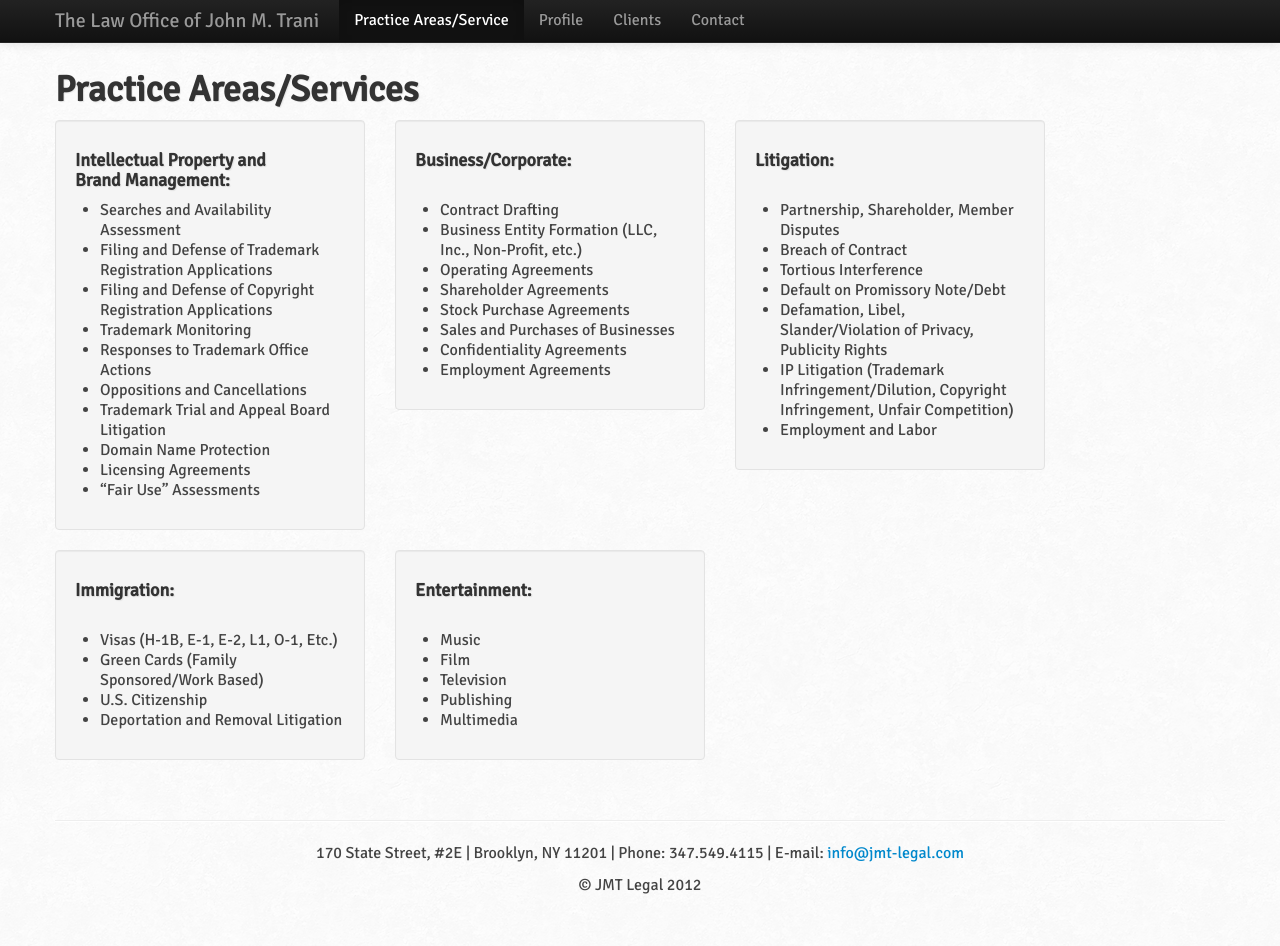
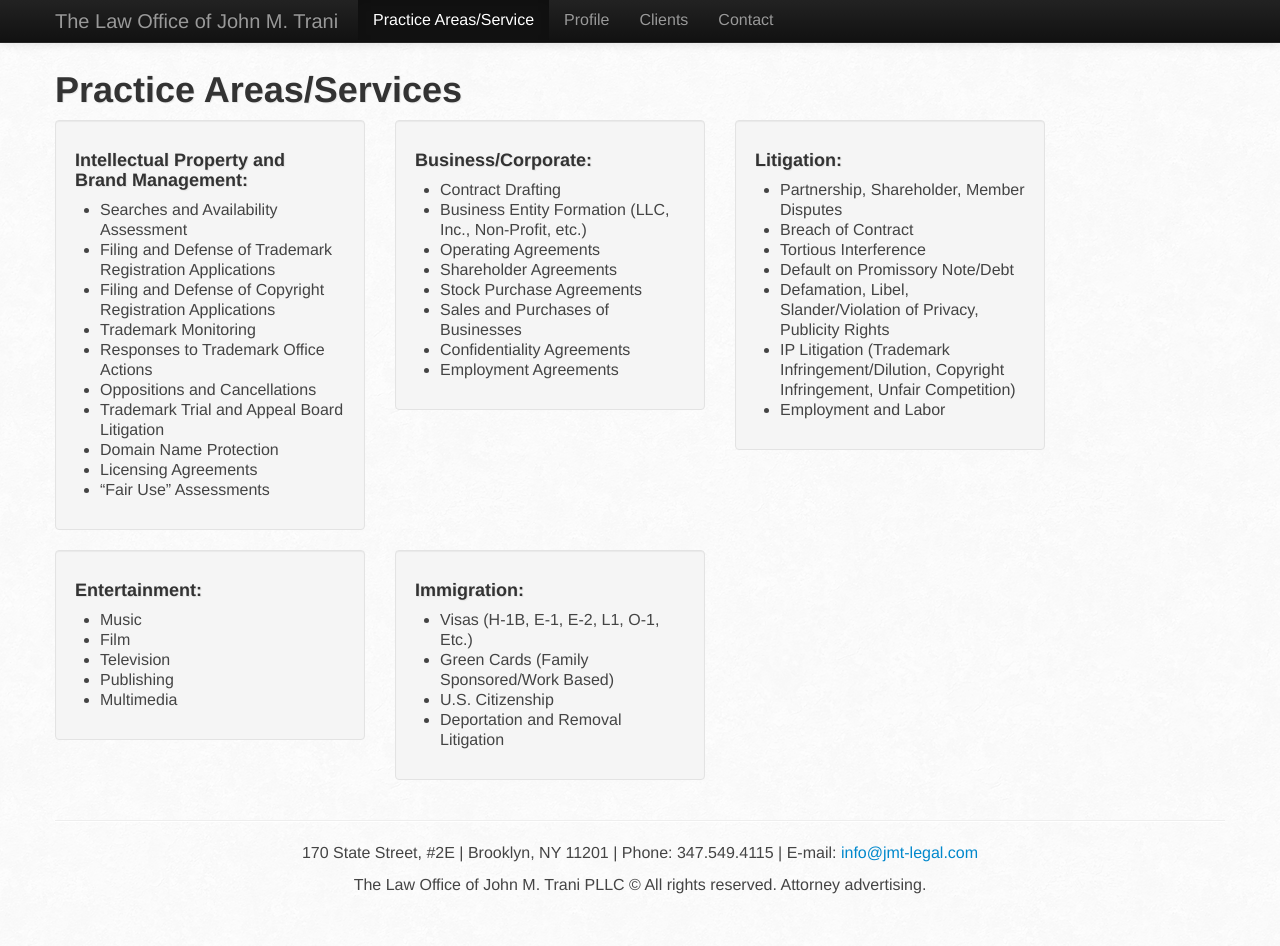
Before and after one commit to choochburger/jmt_legal, a PHP site: page /?font=1 in a window 1280 px wide, after a click on "Practice Areas/Service". Run offline with PHP 8.4, Linux system fonts and the light colour scheme; some libraries are stand-ins or nearby versions; some web fonts are replaced.

Commit message:
latest revs

```diff
--- a/www/clients.html
+++ b/www/clients.php
@@ -1,9 +1,9 @@
-<h2>Clients</h2>
+<h2>Client Sample (current and former)</h2>
 
 <div class="row">
   <div class="span3 well">
     <h4>5boro Industries, Inc:</h4>
-    <p>5boro Skateboards is a leading manufacturer of skateboards, accessories and apparel based in New York City. 5boro embodies the heart and soul of skateboarding and has the distinct honor of being the longest-running, independently owned-and-operated skateboard company in New York City history.</p>
+    <p>5boro Skateboards is a leading manufacturer of skateboards, accessories and apparel and is the longest-running, independently owned-and-operated skateboard company in New York City.</p>
     <img src="img/clients/5boro.jpg">
   </div>
   <div class="span3 well">
@@ -12,9 +12,9 @@
     <img src="img/clients/carrotcreative_medium.jpg">
   </div>
   <div class="span3 well">
-    <h4>Turnstyle Music Group:</h4>
-    <p>Turnstyle Music Group is New York City's premiere concert promoting agency. It books high quality, original entertainment for NYC music venues.</p>
-    <img src="img/clients/turnstyle.jpg">
+    <h4>Demonstrous Productions:</h4>
+    <p>"Demonstrous Productions is a media development and production company, providing film and photography, design and fabrication, post-production and motion graphics services.</p>
+    <img src="img/clients/demonstrous.jpg">
   </div>
 </div>
 <div class="row">
@@ -48,6 +48,11 @@
     <p>Trees on Fire is an eco-band out of Virginia that has taken environmental action through its music. The band has raised awareness for the Sierra Club, Appalachian Voices, Atchafalaya Basinkeeper, Building Goodness Foundation, Climate Ride and the Chesapeake Climate Action Network.</p>
     <img src="img/clients/treesonfire.jpg">
   </div>
+  <div class="span3 well">
+    <h4>Turnstyle Music Group:</h4>
+    <p>Turnstyle Music Group is New York City's premiere concert promoting agency. It books high quality, original entertainment for NYC music venues.</p>
+    <img src="img/clients/turnstyle.jpg">
+  </div>
 </div>
 
 <p>In addition, The Law Office of John M. Trani represents various individual musicians, groups, producers, performers, models, writers and visual artists.</p>
--- a/www/css/main.css
+++ b/www/css/main.css
@@ -1,6 +1,5 @@
 body {
   background: #fff url("../img/bg.png");
-  font-family: 'Signika', sans-serif;
   line-height: 22px;
   font-size: 16px;
 }
@@ -52,16 +51,13 @@ li p.lead {
  * Sections
  **/
 
-.section {
-  margin-bottom: 40px;
-}
-
 .section .btn.home {
   float: right;
 }
 
 #home .lead {
   font-size: 18px;
+  margin-bottom: 0;
 }
 
 @media (min-width: 767px) {
@@ -72,10 +68,6 @@ li p.lead {
 
   #home .right-border p {
     padding-right: 12px;
-  }
-
-  #practice-areas h4 {
-    min-height: 40px;
   }
 }
 
--- a/www/home.html
+++ b/www/home.php
@@ -8,6 +8,7 @@
   <div class="span6 right-border">
     <h2>Firm Overview:</h2>
     <p class="lead">The Law Office of John M. Trani focuses on counseling clients and litigating disputes in the areas of Intellectual Property and Brand Management (Trademark &amp; Copyright), Business/Corporate, Immigration, Entertainment and Employment. The Law Office of John M. Trani provides legal counsel and representation to both individuals and small and mid-sized entertainment, non-profit, start-up and new media businesses.</p>
+    <?php include 'shared/social_networks.php' ?>
  </div>
   <div class="span6">
     <h2>Areas of Practice:</h2>
--- a/www/index.php
+++ b/www/index.php
@@ -18,7 +18,17 @@
       }
     </style>
     <link rel="stylesheet" href="css/bootstrap-responsive.min.css">
-    <link href='http://fonts.googleapis.com/css?family=Signika' rel='stylesheet' type='text/css'>
+
+    <?php
+      $fontFamily = 'Lora';
+
+      if ($_GET['font']) $fontFamily = $_GET['font'];
+
+      echo '<link href="http://fonts.googleapis.com/css?family='.$fontFamily.'" rel="stylesheet" type="text/css">';
+      echo '<style>body { font-family: '.$fontFamily.', sans-serif }</style>';
+    ?>
+
+
     <link rel="stylesheet" href="css/main.css">
 
     <script src="js/vendor/modernizr-2.6.1-respond-1.1.0.min.js"></script>
@@ -52,32 +62,31 @@
 
 
       <div class="section" id="home" style="display: none">
-        <?php include 'home.html' ?>
-        <?php include 'shared/social-networks.html' ?>
+        <?php include 'home.php' ?>
         <div class="row">
           <div class="span12 center">
           </div>
         </div>
       </div>
       <div class="section" id="practice-areas" style="display: none">
-        <?php include 'practice_areas.html' ?>
+        <?php include 'practice_areas.php' ?>
       </div>
       <div class="section" id="profile" style="display: none">
-        <?php include 'profile.html' ?>
+        <?php include 'profile.php' ?>
       </div>
       <div class="section" id="clients" style="display: none">
-        <?php include 'clients.html' ?>
+        <?php include 'clients.php' ?>
       </div>
       <div class="section" id="contact" style="display: none">
-        <?php include 'contact.html' ?>
-        <?php include 'shared/social-networks.html' ?>
+        <?php include 'contact.php' ?>
+        <?php include 'shared/social_networks.php' ?>
       </div>
 
       <hr>
 
       <footer class="center">
           <p>170 State Street, #2E | Brooklyn, NY 11201 | Phone: 347.549.4115 | E-mail: <a href="mailto:info@jmt-legal.com">info@jmt-legal.com</a></p>
-          <p>&copy; JMT Legal 2012</p>
+          <p>The Law Office of John M. Trani PLLC &copy; All rights reserved. Attorney advertising.</p>
       </footer>
 
     </div> <!-- /container -->
--- a/www/practice_areas.html
+++ b/www/practice_areas.php
@@ -48,16 +48,6 @@
 </div> <!-- /row -->
 <div class="row">
   <div class="span3 well">
-    <h4>Immigration:</h4>
-
-    <ul>
-      <li>Visas (H-1B, E-1, E-2, L1, O-1, Etc.)</li>
-      <li>Green Cards (Family Sponsored/Work Based)</li>
-      <li>U.S. Citizenship</li>
-      <li>Deportation and Removal Litigation</li>
-    </ul>
-  </div>
-  <div class="span3 well">
     <h4>Entertainment:</h4>
 
     <ul>
@@ -68,4 +58,14 @@
       <li>Multimedia</li>
     </ul>
   </div>
+  <div class="span3 well">
+    <h4>Immigration:</h4>
+
+    <ul>
+      <li>Visas (H-1B, E-1, E-2, L1, O-1, Etc.)</li>
+      <li>Green Cards (Family Sponsored/Work Based)</li>
+      <li>U.S. Citizenship</li>
+      <li>Deportation and Removal Litigation</li>
+    </ul>
+  </div>
 </div> <!-- /row -->
```
Also changed, not shown: www/contact.php (renamed from www/contact.html), www/img/clients/demonstrous.jpg (added), www/profile.php (renamed from www/profile.html), www/shared/social_networks.php (renamed from www/shared/social-networks.html).
